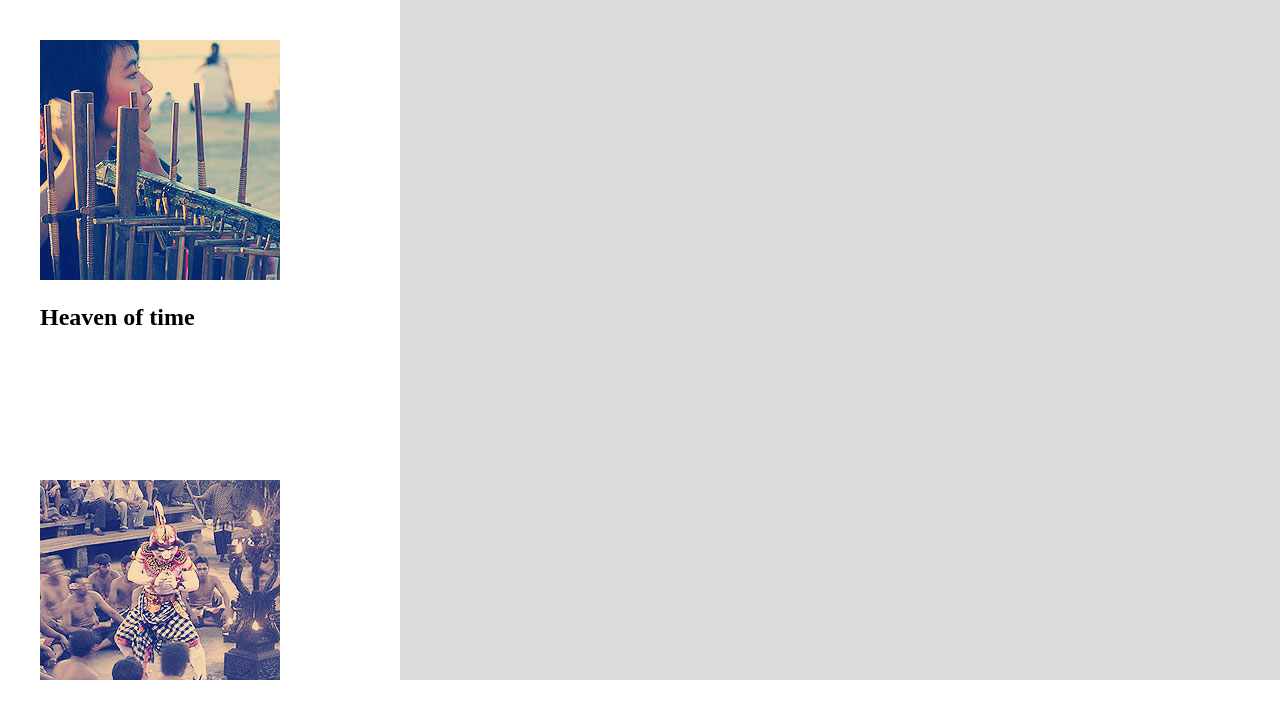
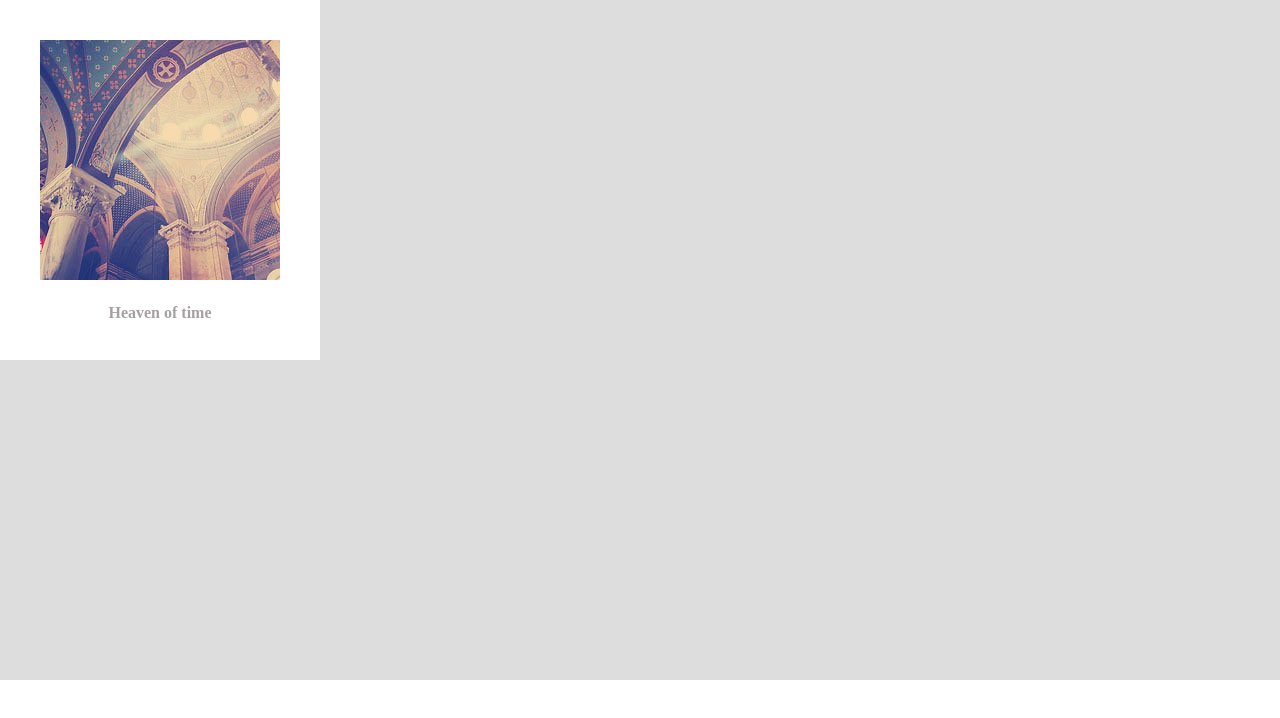
Before and after one commit to orangeC/gallery, a React app: page / in a window 1280 px wide. Shown: the top 718 px of the page. Built offline with nearby package versions, Linux system fonts and the light colour scheme.

Commit message:
debug style

```diff
--- a/src/styles/main.scss
+++ b/src/styles/main.scss
@@ -3,7 +3,6 @@ html, body {
     height: 100%;
     margin: 0;
     padding: 0;
-    box-sizing: border-box;
 
     background-color: #fff;
 }
@@ -31,18 +30,20 @@ html, body {
 	background-color: #ddd;
 	@at-root{
 		.img-figure{
+			position: absolute;
 			width: 320px;
 			height: 360px;
 			margin: 0;
 			padding: 40px;
+    		box-sizing: border-box;
 			background-color: #FFF
 		}
-		.figcaption{
+		figcaption{
 			text-align: center;
 			.img-title{
-				margin: 20px 0 0 0 ;
 				color: #a7a0a2;
 				font-size: 16px;
+				margin: 20px 0 0 0 ;
 			}
 		}
 	}
```
